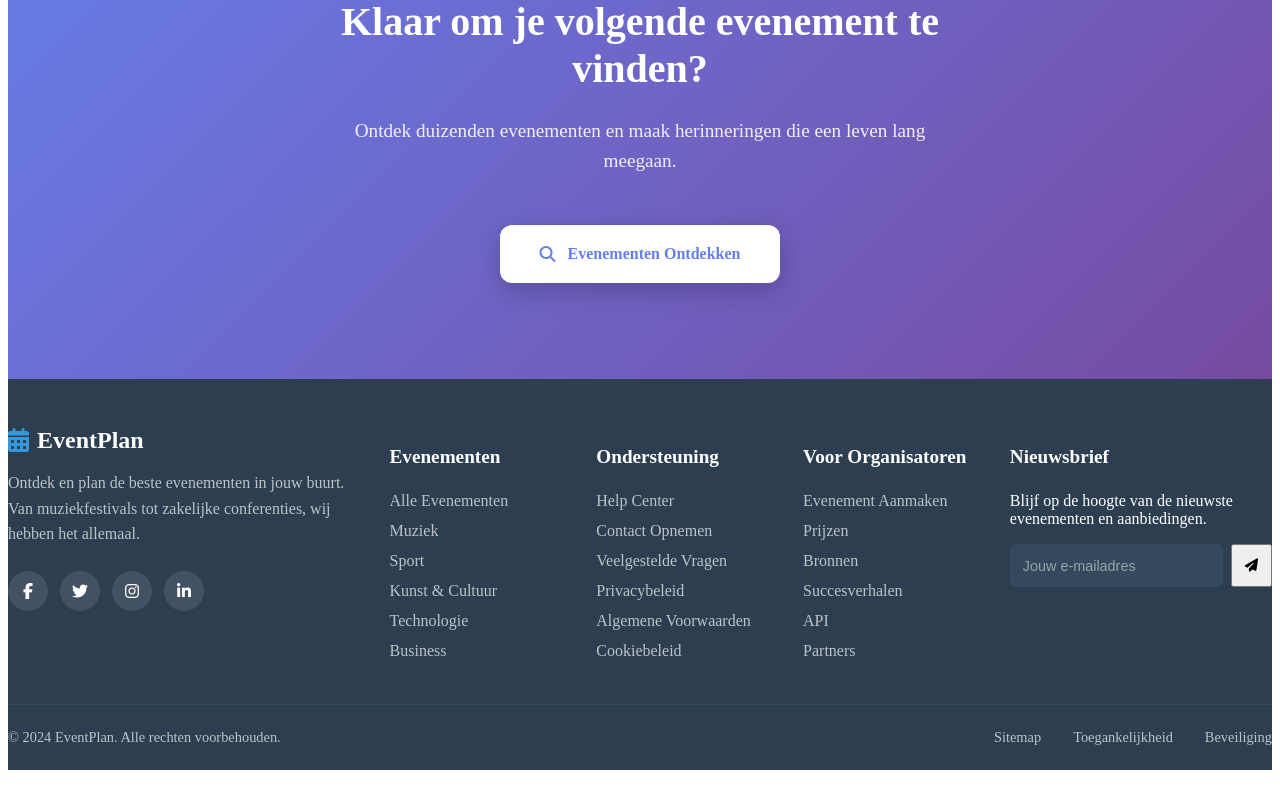
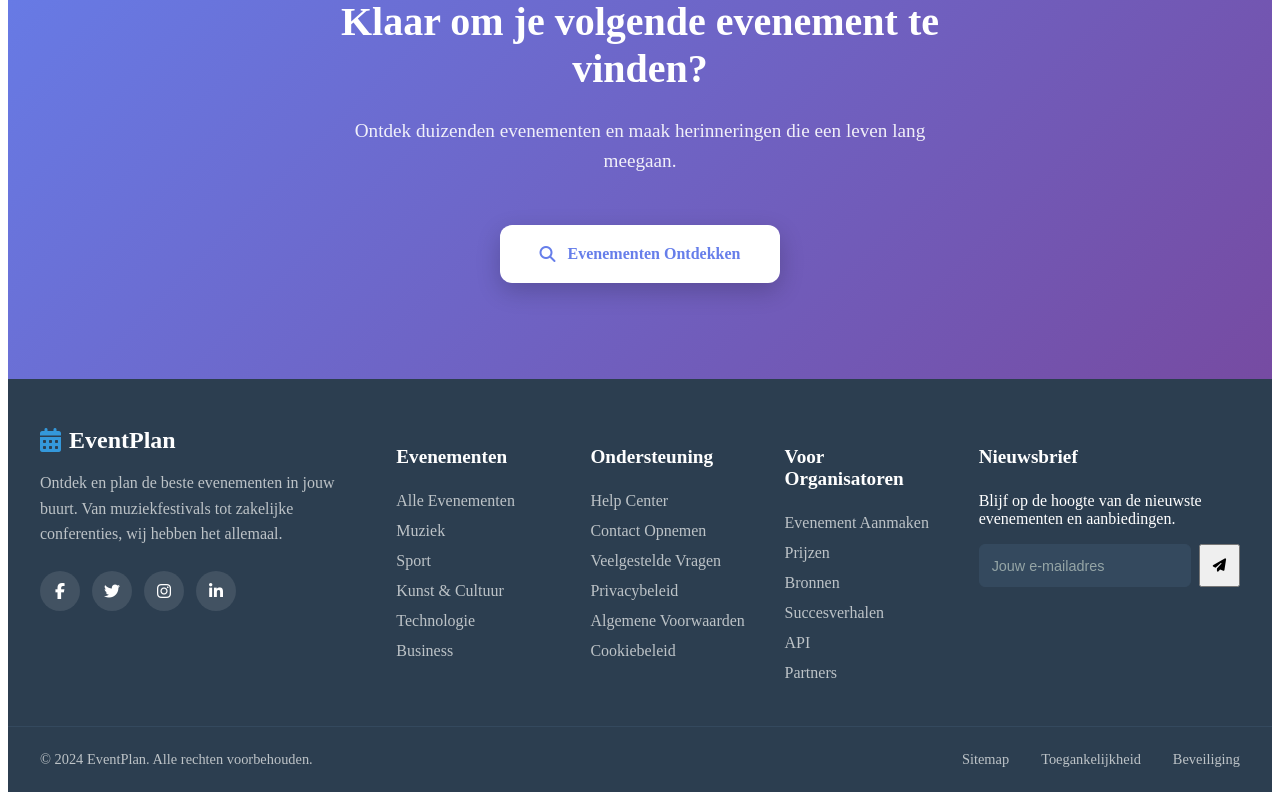
Before and after one commit to SergioTodde/PE1-Web-Expert-Vue, a Vue app: page / in a window 1280 px wide. Shown: the part 4111-4911 px from the top of the page. Before the commit the page ends 4889 px from the top, so only its background shows below. Built offline with nearby package versions, Linux system fonts and the light colour scheme.

Commit message:
footer aangepast

```diff
--- a/src/components/layout/Footer.vue
+++ b/src/components/layout/Footer.vue
@@ -135,6 +135,7 @@ export default {
   display: grid;
   grid-template-columns: 2fr 1fr 1fr 1fr 1.5fr;
   gap: 2rem;
+  padding: 0 2rem;
   margin-bottom: 2rem;
 }
 
@@ -243,6 +244,7 @@ export default {
 
 .footer-bottom-content {
   display: flex;
+  padding: 0 2rem;
   justify-content: space-between;
   align-items: center;
 }
--- /dev/null
+++ b/src/components/tickets/PaymentSimulation.vue
@@ -0,0 +1,13 @@
+<script>
+export default {
+  name: "PaymentSimulation"
+}
+</script>
+
+<template>
+
+</template>
+
+<style scoped>
+
+</style>
```
Also changed, not shown: 1 other file (tests, documents, lock files or other folders).
